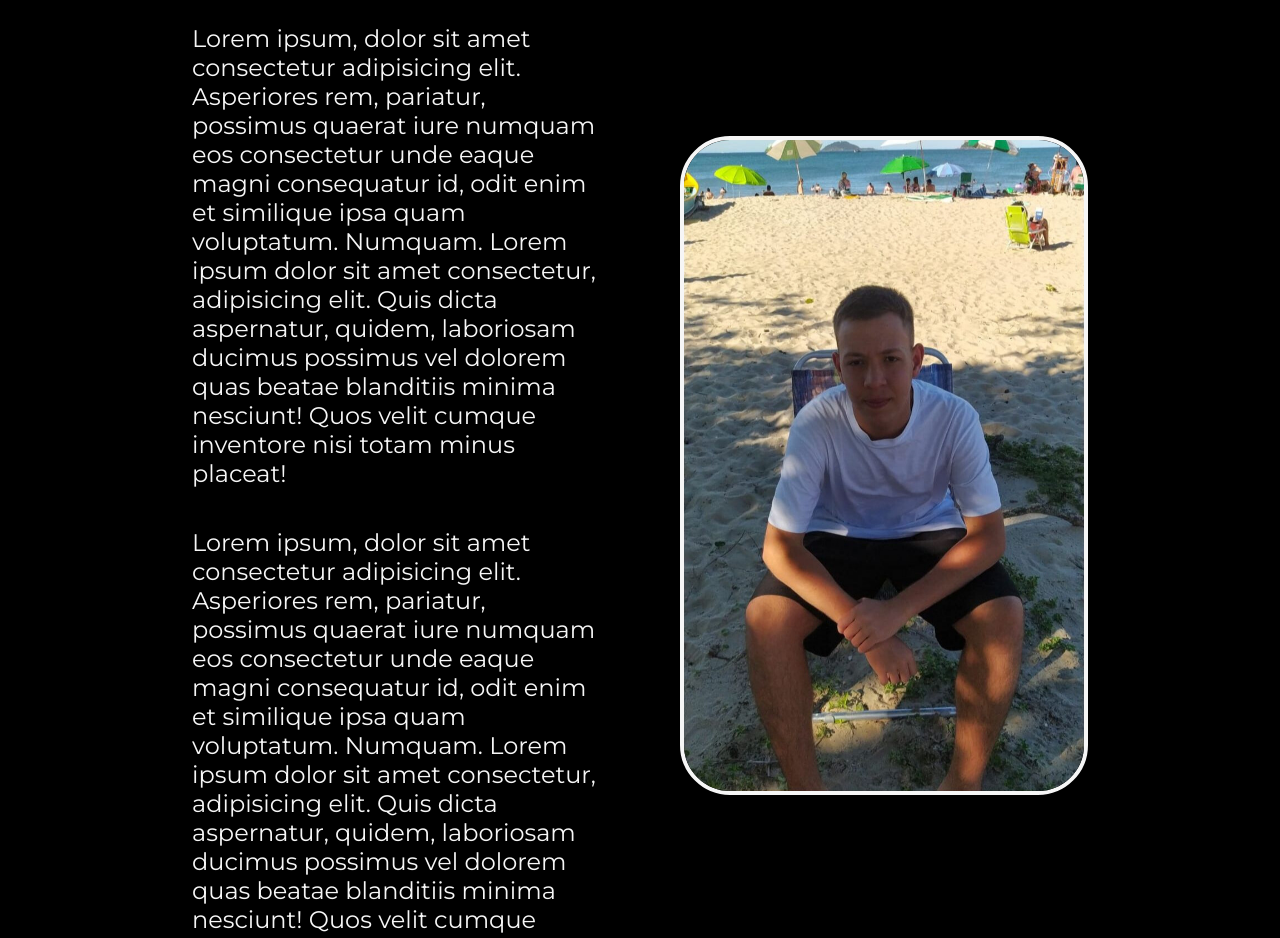
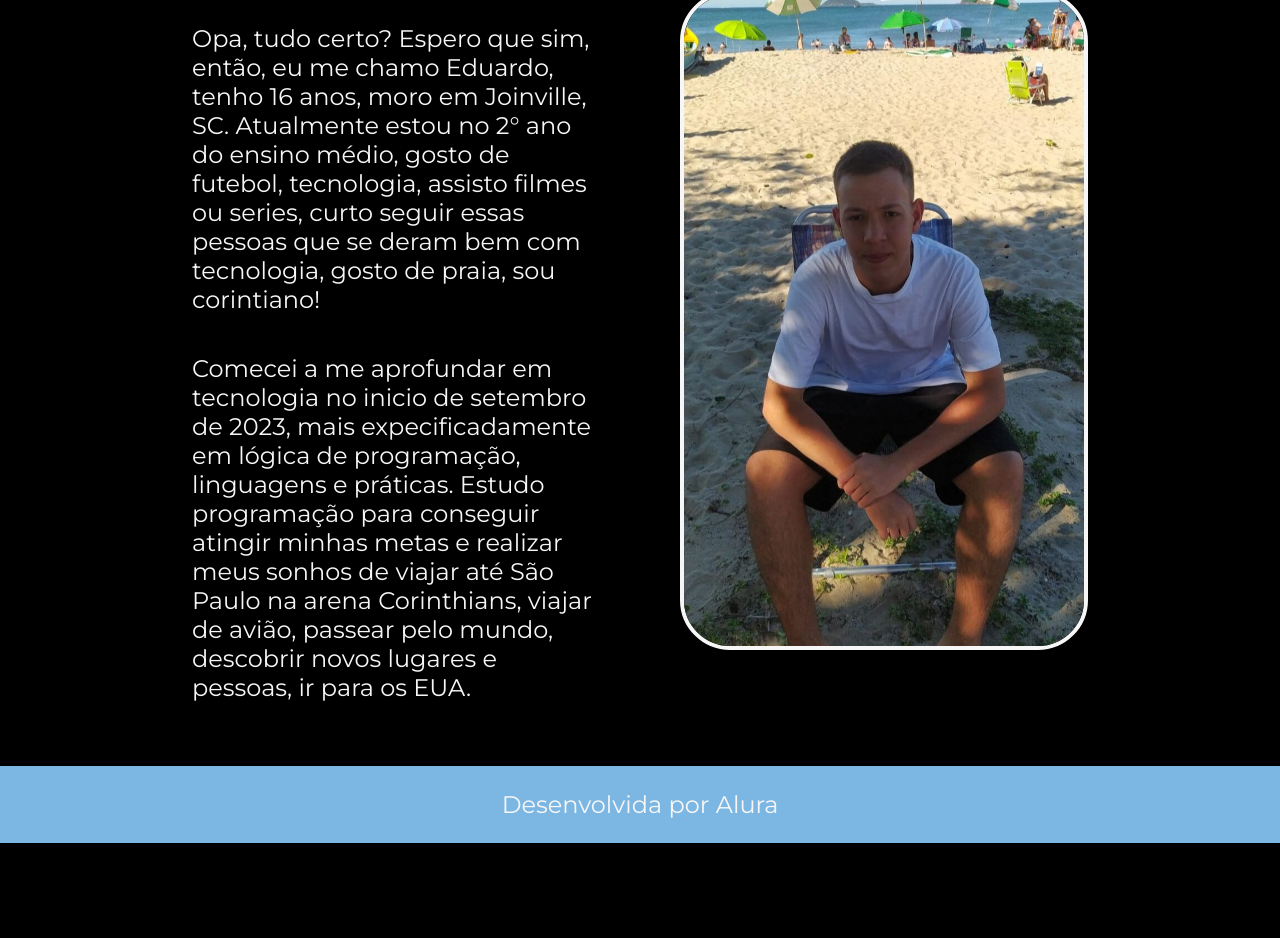
Before and after one commit to EduEsser/portfolio, a plain HTML site: page about.html in a window 1280 px wide. Shown: the part 180-1118 px from the top of the page. After the commit the page ends 1023 px from the top, so only its background shows below. Drawn offline with nearby package versions, Linux system fonts and the light colour scheme.

Commit message:
ajustando o about.html

```diff
--- a/about.html
+++ b/about.html
@@ -17,8 +17,9 @@
     <main class="apresentacao">
         <section class="apresentacao__conteudo">
             <h1 class="apresentacao__conteudo__titulo">Sobre mim</h1>
-            <p class="apresentacao__conteudo__texto">Lorem ipsum, dolor sit amet consectetur adipisicing elit. Asperiores rem, pariatur, possimus quaerat iure numquam eos consectetur unde eaque magni consequatur id, odit enim et similique ipsa quam voluptatum. Numquam. Lorem ipsum dolor sit amet consectetur, adipisicing elit. Quis dicta aspernatur, quidem, laboriosam ducimus possimus vel dolorem quas beatae blanditiis minima nesciunt! Quos velit cumque inventore nisi totam minus placeat!</p>
-            <p class="apresentacao__conteudo__texto">Lorem ipsum, dolor sit amet consectetur adipisicing elit. Asperiores rem, pariatur, possimus quaerat iure numquam eos consectetur unde eaque magni consequatur id, odit enim et similique ipsa quam voluptatum. Numquam. Lorem ipsum dolor sit amet consectetur, adipisicing elit. Quis dicta aspernatur, quidem, laboriosam ducimus possimus vel dolorem quas beatae blanditiis minima nesciunt! Quos velit cumque inventore nisi totam minus placeat</p>
+            <p class="apresentacao__conteudo__texto">Opa, tudo certo? Espero que sim, então, eu me chamo Eduardo, tenho 16 anos, moro em Joinville, SC. Atualmente estou no 2° ano do ensino médio, gosto de futebol, tecnologia, assisto filmes ou series, curto seguir essas pessoas que se deram bem com tecnologia, gosto de praia, sou corintiano!</p>
+            <p class="apresentacao__conteudo__texto">Comecei a me aprofundar em tecnologia no inicio de setembro de 2023, mais expecificadamente em lógica de programação, linguagens e práticas. Estudo programação para conseguir atingir minhas metas e realizar meus sonhos de viajar até São Paulo na arena Corinthians, viajar de avião, passear pelo mundo, descobrir novos lugares e pessoas, ir para os EUA.
+            </p>
         </section>
         <img class="imagem" src="./assets/foto.jpg" alt="Foto de Eduardo na praia">
     </main>
```
